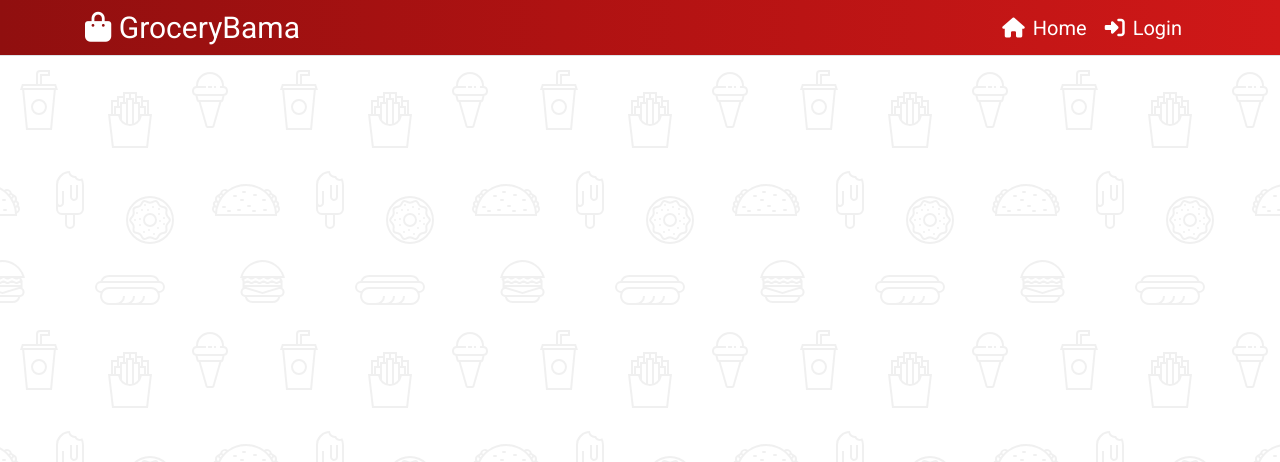
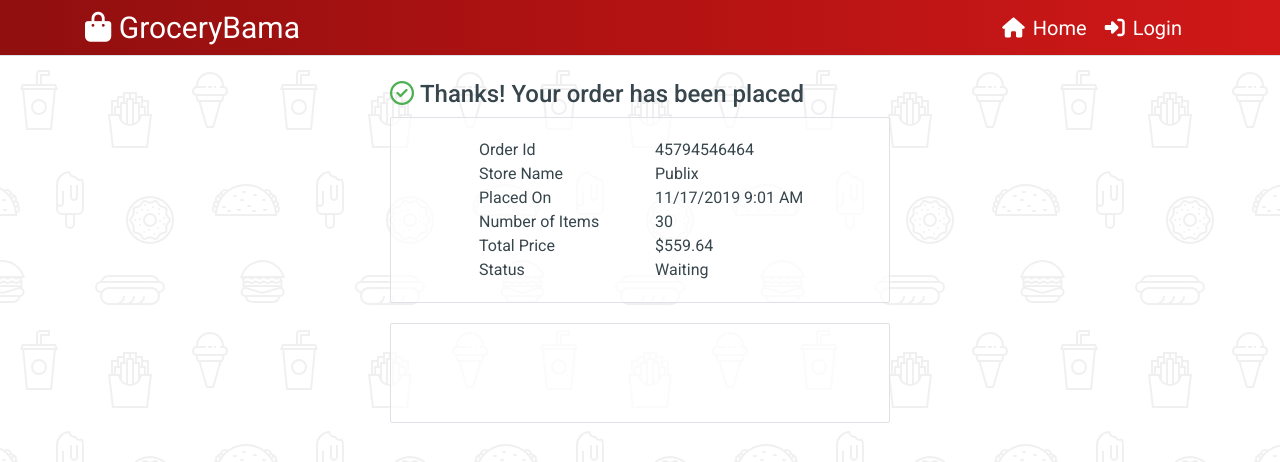
Before and after one commit to sbcarp/GroceryBama, an Angular app in the folder GroceryBama/ClientApp/: page /myorders/orderdetails in a window 1280 px wide. Before the commit this address led to /. Shown: the top 462 px of the page. Built offline with nearby package versions, Linux system fonts and the light colour scheme; no server answers.

Commit message:
Make items in cart a independent component that supports two mode, editable mode and display mode Finsihing up order details page

```diff
--- a/GroceryBama/ClientApp/src/app/cart/cart.component.css
+++ b/GroceryBama/ClientApp/src/app/cart/cart.component.css
@@ -7,106 +7,6 @@
   background: #ffffffbd;
 }
 
-
-.cart-items-container {
-  display: flex;
-  justify-content: flex-start;
-  flex-direction: column;
-  position: relative;
-  margin-top: 15px;
-}
-
-.cart-item {
-  display: flex;
-  flex-direction: row;
-  position: relative;
-  align-items: center;
-  width: calc(100% - 10px);
-  height: 50px;
-  background: white;
-  margin: 5px;
-}
-.mat-divider {
-  margin: 0 5px 0 5px;
-}
-.item-quantity {
-  width: 30px;
-  padding: 0;
-  text-align: center;
-  margin: 0 5px 0 5px;
-}
-  .item-quantity::-webkit-outer-spin-button,
-  .item-quantity::-webkit-inner-spin-button {
-    -webkit-appearance: none;
-    margin: 0;
-  }
-.item-quantity {
-  /* border-top: none; */
-  /* border-left: none; */
-  /* border-right: none; */
-  border: 1px solid #9E9E9E;
-  border-radius: 2px;
-}
-
-  .item-quantity:focus {
-    color: unset;
-    background-color: unset;
-    border-color: unset;
-    outline: 0;
-    /*border-bottom: 1px solid gray;*/
-    box-shadow: none;
-  }
-.cart-item .fa-trash-alt {
-  color: gray;
-  cursor: pointer;
-  margin: 0 5px 0 5px;
-}
-.cart-item:hover .fa-trash-alt {
-  color: inherit;
-}
-.cart-item-info-container {
-  padding: 0 5px 0px 5px;
-  flex-grow: 1;
-}
-
-.cart-item .cart-img-container {
-  height: 100%;
-  width: 50px;
-  position: relative;
-  display: block;
-  box-sizing: border-box;
-  margin: 0 5px 0 5px;
-}
-
-.cart-item img.pic {
-  max-width: 100%;
-  max-height: 100%;
-  height: auto;
-  width: auto;
-  position: absolute;
-  display: block;
-  box-sizing: border-box;
-  margin: auto;
-  top: 0;
-  left: 0;
-  right: 0;
-  bottom: 0;
-}
-
-.cart-item .cart-item-price {
-  color: #333333;
-  font-size: 18px;
-  text-align: center;
-}
-
-.cart-item .cart-item-name {
-  font-size: 17px;
-}
-
-.cart-item .cart-item-description {
-  font-size: 15px;
-  color: gray;
-}
 
 
 .cart-summary {
--- a/GroceryBama/ClientApp/src/app/cart/cart.component.html
+++ b/GroceryBama/ClientApp/src/app/cart/cart.component.html
@@ -5,26 +5,6 @@
     <button mat-raised-button [color]="'custom-primary'" [routerLink]="['/checkout']">Go to Checkout</button>
   </div>
   <div class="cart-container">
-    <div class="cart-items-container" *ngIf="items">
-      <div *ngFor="let item of items">
-        <div class="cart-item">
-          <input matInput type="number" class="item-quantity" onfocus="this.select()" value="{{ item.quantity }}">
-          <!--<input type="number" class="item-quantity form-control input-sm" value="{{ item.quantity }}" />-->
-          &nbsp;
-          <div class="cart-img-container ">
-            <img src="{{ item.pictureUrl }}" class="pic" alt="...">
-          </div>
-          <div class="cart-item-info-container flex flex-column">
-            <div class="cart-item-name">{{ item.name }}</div>
-            <div class="cart-item-description">{{ item.description }}</div>
-          </div>
-          <div class="cart-item-price">${{ item.listedPrice }}</div>
-          <i class="far fa-trash-alt"></i>
-          <!--<a href="#" class="btn btn-secondary">Add to Cart</a>-->
-        </div>
-        <mat-divider></mat-divider>
-      </div>
-    </div>
-
+    <app-items-list [isCartMode]="true"></app-items-list>
   </div>
 </div>
--- a/GroceryBama/ClientApp/src/app/cart/cart.component.ts
+++ b/GroceryBama/ClientApp/src/app/cart/cart.component.ts
@@ -9,20 +9,17 @@
 /** cart component*/
 @Injectable({ providedIn: 'root' })
 export class CartComponent {
-    items: object[];
+
     total: number;
-    constructor(http: HttpClient, @Inject('BASE_URL') baseUrl: string) {
-        http.get<any>(baseUrl + 'stores/getcartitems').subscribe(result => {
-            console.log(result);
-            this.items = result;
-            this.total = this.calculateTotal(result);
-        }, error => console.error(error));
+    constructor() {
+        this.total = 499.7;
+
     }
     calculateTotal(items) {
         var t = 0;
-        for (var i = 0; i < this.items.length; i++) {
-            t += items[i].quantity * items[i].listedPrice;
-        }
+        //for (var i = 0; i < this.items.length; i++) {
+        //    t += items[i].quantity * items[i].listedPrice;
+        //}
         return t;
     }
 }
--- a/GroceryBama/ClientApp/src/app/checkout/checkout.component.html
+++ b/GroceryBama/ClientApp/src/app/checkout/checkout.component.html
@@ -1,7 +1,7 @@
 <div class="center-block">
   <div class="summary right-float-container">
     <div class="total">Total  $123</div>
-    <button mat-raised-button [color]="'custom-primary'">Checkout</button>
+    <button mat-raised-button [color]="'custom-primary'" [routerLink]="['/myorders/orderdetails']" [queryParams]="{receiptmode: true, orderid: 123}">Checkout</button>
   </div>
   <h2>Delivery Options</h2>
   <div class="account-info-container">
--- /dev/null
+++ b/GroceryBama/ClientApp/src/app/items-list/items-list.component.css
@@ -0,0 +1,108 @@
+
+
+.cart-items-container {
+  display: flex;
+  justify-content: flex-start;
+  flex-direction: column;
+  position: relative;
+  margin-top: 15px;
+}
+
+.cart-item {
+  display: flex;
+  flex-direction: row;
+  position: relative;
+  align-items: center;
+  width: calc(100% - 10px);
+  height: 50px;
+  background: white;
+  margin: 5px;
+}
+
+.mat-divider {
+  margin: 0 5px 0 5px;
+}
+
+.item-quantity {
+  width: 30px;
+  padding: 0;
+  text-align: center;
+  margin: 0 5px 0 5px;
+}
+
+  .item-quantity::-webkit-outer-spin-button,
+  .item-quantity::-webkit-inner-spin-button {
+    -webkit-appearance: none;
+    margin: 0;
+  }
+
+.item-quantity {
+  /* border-top: none; */
+  /* border-left: none; */
+  /* border-right: none; */
+  border: 1px solid #9E9E9E;
+  border-radius: 2px;
+}
+
+  .item-quantity:focus {
+    color: unset;
+    background-color: unset;
+    border-color: unset;
+    outline: 0;
+    /*border-bottom: 1px solid gray;*/
+    box-shadow: none;
+  }
+
+.cart-item .fa-trash-alt {
+  color: gray;
+  cursor: pointer;
+  margin: 0 5px 0 5px;
+}
+
+.cart-item:hover .fa-trash-alt {
+  color: inherit;
+}
+
+.cart-item-info-container {
+  padding: 0 5px 0px 5px;
+  flex-grow: 1;
+}
+
+.cart-item .cart-img-container {
+  height: 100%;
+  width: 50px;
+  position: relative;
+  display: block;
+  box-sizing: border-box;
+  margin: 0 5px 0 5px;
+}
+
+.cart-item img.pic {
+  max-width: 100%;
+  max-height: 100%;
+  height: auto;
+  width: auto;
+  position: absolute;
+  display: block;
+  box-sizing: border-box;
+  margin: auto;
+  top: 0;
+  left: 0;
+  right: 0;
+  bottom: 0;
+}
+
+.cart-item .cart-item-price {
+  color: #333333;
+  font-size: 18px;
+  text-align: center;
+}
+
+.cart-item .cart-item-name {
+  font-size: 17px;
+}
+
+.cart-item .cart-item-description {
+  font-size: 15px;
+  color: gray;
+}
--- /dev/null
+++ b/GroceryBama/ClientApp/src/app/items-list/items-list.component.html
@@ -0,0 +1,20 @@
+<div class="cart-items-container" *ngIf="items">
+  <div *ngFor="let item of items">
+    <div class="cart-item">
+      <input matInput [disabled]="!isCartMode" type="number" class="item-quantity" onfocus="this.select()" value="{{ item.quantity }}">
+      <!--<input type="number" class="item-quantity form-control input-sm" value="{{ item.quantity }}" />-->
+      &nbsp;
+      <div class="cart-img-container ">
+        <img src="{{ item.pictureUrl }}" class="pic" alt="...">
+      </div>
+      <div class="cart-item-info-container flex flex-column">
+        <div class="cart-item-name">{{ item.name }}</div>
+        <div class="cart-item-description">{{ item.description }}</div>
+      </div>
+      <div class="cart-item-price">${{ item.listedPrice }}</div>
+      <i *ngIf="isCartMode" class="far fa-trash-alt"></i>
+      <!--<a href="#" class="btn btn-secondary">Add to Cart</a>-->
+    </div>
+    <mat-divider></mat-divider>
+  </div>
+</div>
--- /dev/null
+++ b/GroceryBama/ClientApp/src/app/items-list/items-list.component.ts
@@ -0,0 +1,22 @@
+import { Component, Inject, Injectable, Input } from '@angular/core';
+import { HttpClient } from '@angular/common/http';
+
+@Component({
+    selector: 'app-items-list',
+    templateUrl: './items-list.component.html',
+    styleUrls: ['./items-list.component.css'],
+})
+/** items-list component*/
+@Injectable({ providedIn: 'root' })
+export class ItemsListComponent {
+/** items-list ctor */
+    items: object[];
+    @Input() isCartMode: boolean;
+    @Input() orderId: number;
+    constructor(http: HttpClient, @Inject('BASE_URL') baseUrl: string) {
+        http.get<any>(baseUrl + 'stores/getcartitems').subscribe(result => {
+            console.log(result);
+            this.items = result;
+        }, error => console.error(error));
+    }
+}
--- /dev/null
+++ b/GroceryBama/ClientApp/src/app/order-details/order-details.component.css
@@ -0,0 +1,8 @@
+.account-info-container {
+  min-height: 100px;
+  width: 100%;
+  border: 1px solid #dee2e6;
+  border-radius: 2px;
+  background: #ffffffbd;
+  margin-bottom: 20px;
+}
--- /dev/null
+++ b/GroceryBama/ClientApp/src/app/order-details/order-details.component.html
@@ -0,0 +1,39 @@
+<div class="center-block">
+  <h4><i class="far fa-check-circle" style="color: #4CAF50;"></i>&nbsp;Thanks! Your order has been placed</h4>
+  <div class="account-info-container" style="padding: 20px 0 20px 0;">
+    <div class="row">
+      <span class="col-2"></span>
+      <span class="col-4">Order Id</span>
+      <span class="col-6">45794546464</span>
+    </div>
+    <div class="row">
+      <span class="col-2"></span>
+      <span class="col-4">Store Name</span>
+      <span class="col-6">Publix</span>
+    </div>
+    <div class="row">
+      <span class="col-2"></span>
+      <span class="col-4">Placed On</span>
+      <span class="col-6">11/17/2019 9:01 AM</span>
+    </div>
+    <div class="row">
+      <span class="col-2"></span>
+      <span class="col-4">Number of Items</span>
+      <span class="col-6">30</span>
+    </div>
+    <div class="row">
+      <span class="col-2"></span>
+      <span class="col-4">Total Price</span>
+      <span class="col-6">$559.64</span>
+    </div>
+    <div class="row">
+      <span class="col-2"></span>
+      <span class="col-4">Status</span>
+      <span class="col-6">Waiting</span>
+    </div>
+
+  </div>
+  <div class="account-info-container" >
+    <app-items-list [isCartMode]="false"></app-items-list>
+  </div>
+</div>
--- /dev/null
+++ b/GroceryBama/ClientApp/src/app/order-details/order-details.component.ts
@@ -0,0 +1,20 @@
+import { Component, OnInit } from '@angular/core';
+import { ActivatedRoute } from '@angular/router';
+@Component({
+    selector: 'app-order-details',
+    templateUrl: './order-details.component.html',
+    styleUrls: ['./order-details.component.css']
+})
+/** order-details component*/
+export class OrderDetailsComponent {
+/** order-details ctor */
+    receiptMode: boolean;
+    orderId: number;
+    constructor(private route: ActivatedRoute) {
+    }
+    ngOnInit() {
+        var queryParamMap = this.route.snapshot.queryParamMap ;
+        this.receiptMode = queryParamMap.get("receiptmode") == "true";
+        this.orderId = parseInt(queryParamMap.get("orderid"));
+    }
+}
```
Also changed, not shown: GroceryBama/ClientApp/src/app/app.module.ts (+6 -1 lines).
